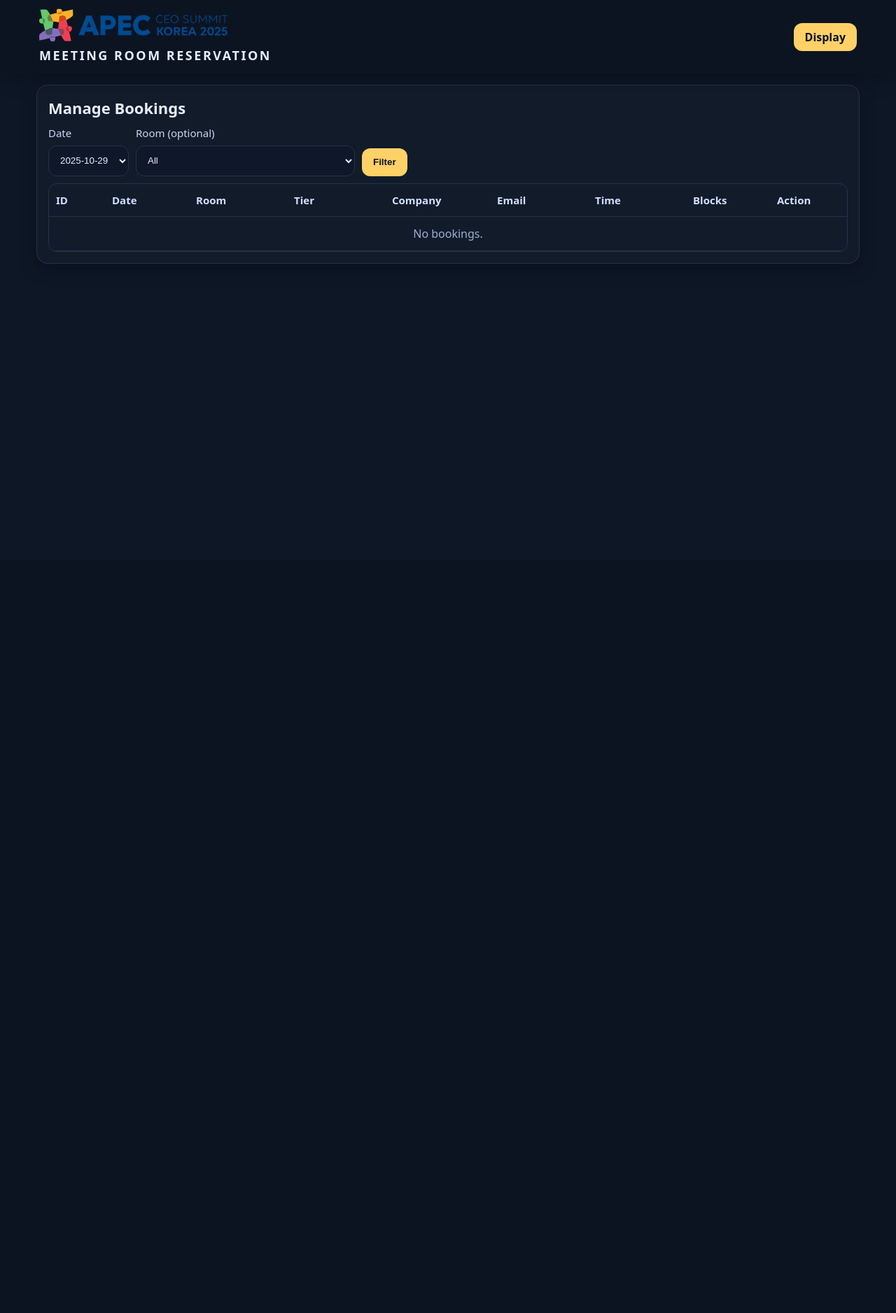
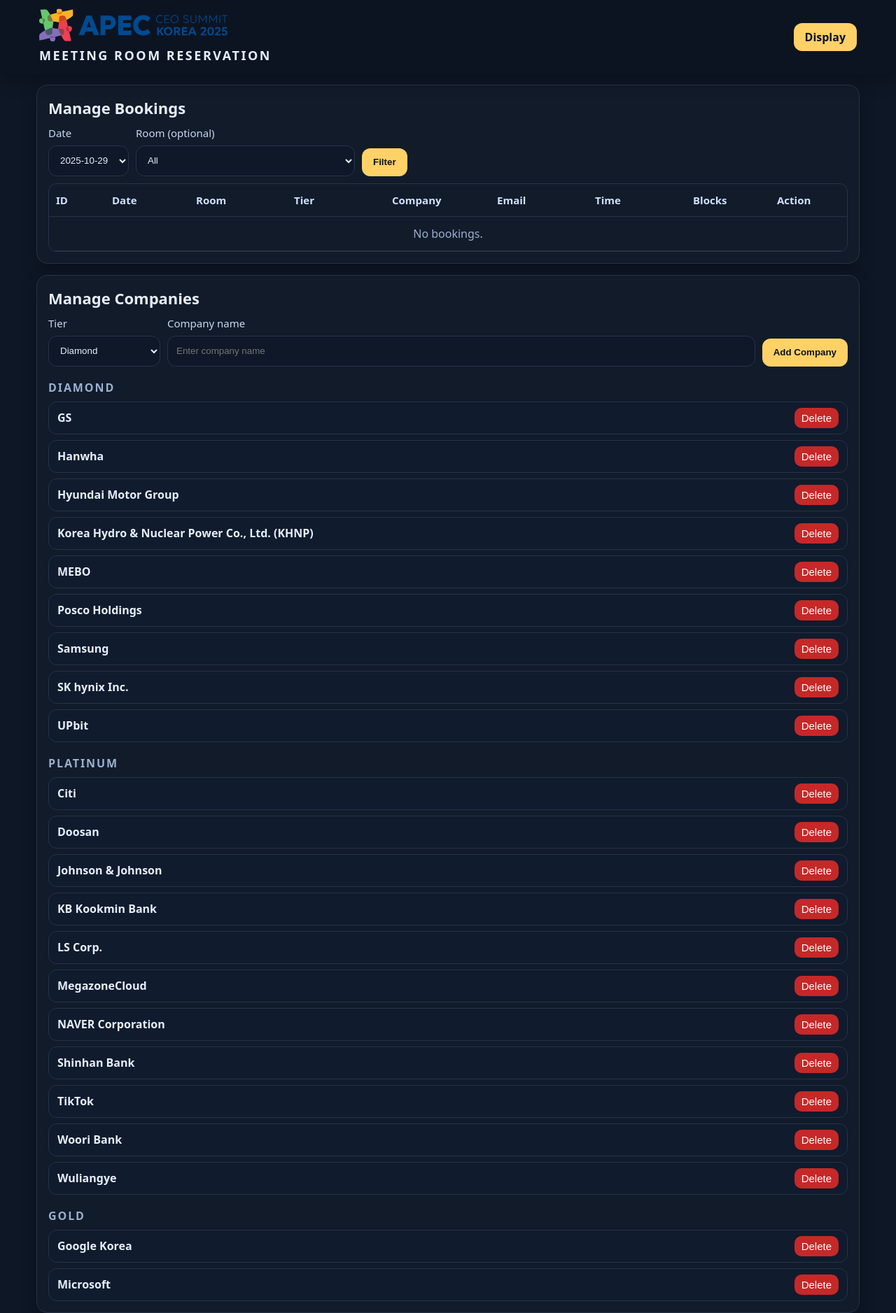
Before and after one commit to jungsuplee-hub/apec-book, a FastAPI app: page /admin in a window 1280 px wide. Shown: the whole page at 70% size. Before the commit the page ends 377 px from the top, so only its background shows below. Run offline with FastAPI, Linux system fonts and the light colour scheme; data comes from the database, SQL or seed files in the repository; data that the repository does not hold is empty; some libraries are stand-ins or nearby versions.

Commit message:
Add admin UI for managing companies

```diff
--- a/app.py
+++ b/app.py
@@ -1,7 +1,7 @@
 import os
 from datetime import datetime
 from urllib.parse import quote_plus
-from typing import List, Dict, Any
+from typing import List, Dict, Any, Tuple
 
 from fastapi import FastAPI, Request, Form, HTTPException
 from fastapi.responses import HTMLResponse, RedirectResponse, JSONResponse
@@ -10,6 +10,7 @@ from fastapi.templating import Jinja2Templates
 
 from dotenv import load_dotenv
 import MySQLdb
+from MySQLdb import IntegrityError
 from MySQLdb.cursors import DictCursor
 
 load_dotenv()
@@ -39,6 +40,8 @@ ROOM_TIER_LABELS = {
 
 TIER_ORDER = list(ROOM_TIER_LABELS)
 TIER_INDEX = {tier: idx for idx, tier in enumerate(TIER_ORDER)}
+
+COMPANY_MANAGED_TIERS = [tier for tier in TIER_ORDER if tier != "General"]
 
 OTHER_ROOM_CODE = "NM1"
 
@@ -330,6 +333,44 @@ def fetch_companies(tier=None):
     finally:
         conn.close()
 
+
+def insert_company(name: str, tier: str) -> None:
+    conn = get_db()
+    try:
+        cur = conn.cursor()
+        cur.execute(
+            "INSERT INTO companies (name, tier) VALUES (%s, %s)",
+            (name, tier),
+        )
+        conn.commit()
+    finally:
+        conn.close()
+
+
+def remove_company(company_id: int) -> Tuple[bool, str]:
+    """Delete a company if it has no bookings. Returns (ok, message)."""
+
+    conn = get_db()
+    try:
+        cur = conn.cursor()
+        cur.execute("SELECT name FROM companies WHERE id=%s", (company_id,))
+        row = cur.fetchone()
+        if not row:
+            return False, "Company not found"
+
+        company_name = row[0]
+        cur.execute("SELECT COUNT(*) FROM bookings WHERE company=%s", (company_name,))
+        count = int(cur.fetchone()[0] or 0)
+        if count:
+            conn.rollback()
+            return False, f"Cannot delete '{company_name}': {count} booking(s) exist."
+
+        cur.execute("DELETE FROM companies WHERE id=%s", (company_id,))
+        conn.commit()
+        return True, f"Deleted '{company_name}'"
+    finally:
+        conn.close()
+
 def get_company_tier(name):
     conn = get_db()
     try:
@@ -460,14 +501,37 @@ def room_detail(request: Request, room_code: str):
 
 
 @app.get("/admin", response_class=HTMLResponse)
-def admin_page(request: Request, date: str | None = None, room: str | None = None):
+def admin_page(
+    request: Request,
+    date: str | None = None,
+    room: str | None = None,
+    company_msg: str | None = None,
+    company_error: str | None = None,
+):
     date_val = date or EVENT_DATES[0]
     all_items = fetch_bookings(date_val)
     if room:
         all_items = [x for x in all_items if x["room_code"] == room]
+
+    companies = fetch_companies()
+    company_groups: Dict[str, List[Dict[str, Any]]] = {tier: [] for tier in COMPANY_MANAGED_TIERS}
+    for item in companies:
+        tier = item["tier"]
+        company_groups.setdefault(tier, []).append(item)
     return templates.TemplateResponse(
         "admin.html",
-        dict(request=request, date=date_val, room=room, items=all_items, event_dates=EVENT_DATES, room_label=ROOM_LABEL),
+        dict(
+            request=request,
+            date=date_val,
+            room=room,
+            items=all_items,
+            event_dates=EVENT_DATES,
+            room_label=ROOM_LABEL,
+            company_groups=company_groups,
+            company_tiers=COMPANY_MANAGED_TIERS,
+            company_msg=company_msg,
+            company_error=company_error,
+        ),
     )
 
 # ------------------------ actions / APIs ------------------------
@@ -587,6 +651,39 @@ def admin_delete(booking_id: int = Form(...), date: str | None = Form(None), roo
     return RedirectResponse(url=f"/admin{qs}", status_code=303)
 
 
+@app.post("/admin/companies/add")
+def admin_company_add(tier: str = Form(...), name: str = Form(...)):
+    tier = (tier or "").strip()
+    name = (name or "").strip()
+
+    params: List[tuple[str, str]] = []
+
+    if tier not in COMPANY_MANAGED_TIERS:
+        params.append(("company_error", "Invalid tier selected"))
+    elif not name:
+        params.append(("company_error", "Company name is required"))
+    else:
+        try:
+            insert_company(name, tier)
+        except IntegrityError:
+            params.append(("company_error", f"'{name}' already exists"))
+        else:
+            params.append(("company_msg", f"Added '{name}' to {tier}"))
+
+    qs = ""
+    if params:
+        qs = "?" + "&".join(f"{key}={quote_plus(value)}" for key, value in params)
+    return RedirectResponse(url=f"/admin{qs}", status_code=303)
+
+
+@app.post("/admin/companies/delete")
+def admin_company_delete(company_id: int = Form(...)):
+    ok, message = remove_company(company_id)
+    key = "company_msg" if ok else "company_error"
+    qs = f"?{key}={quote_plus(message)}" if message else ""
+    return RedirectResponse(url=f"/admin{qs}", status_code=303)
+
+
 if __name__ == "__main__":
     import uvicorn
 
--- a/templates/admin.html
+++ b/templates/admin.html
@@ -12,8 +12,18 @@
     .table-scroll{overflow:auto;max-height:70vh;border:1px solid var(--line);border-radius:12px}
     .danger{background:#c62828;color:#fff;border:none;padding:8px 12px;border-radius:10px;cursor:pointer}
     .danger:hover{filter:brightness(0.95)}
+    .danger.small{padding:6px 10px;font-size:var(--fs-sm)}
     .muted{color:var(--muted)}
     .pill{background:#2b2b2b;border:1px solid var(--line);padding:2px 8px;border-radius:999px}
+    .alert{padding:10px 12px;border-radius:12px;margin-bottom:12px;font-size:var(--fs-sm)}
+    .alert.success{background:#123424;color:#7af9c3;border:1px solid rgba(18,209,142,0.35)}
+    .alert.error{background:#341212;color:#ffb4b4;border:1px solid rgba(255,93,93,0.35)}
+    .company-tier{margin-top:18px}
+    .company-tier h3{margin:0 0 8px;font-size:var(--fs-md);text-transform:uppercase;letter-spacing:0.12em;color:#9ab0d0}
+    .company-list{list-style:none;margin:0;padding:0;display:flex;flex-direction:column;gap:8px}
+    .company-item{display:flex;justify-content:space-between;align-items:center;padding:8px 12px;border:1px solid var(--line);border-radius:12px;background:#101b2d}
+    .company-name{font-weight:600}
+    .company-actions{display:flex;gap:8px}
   </style>
 </head>
 <body>
@@ -101,6 +111,55 @@
       </table>
     </div>
   </section>
+
+  <section class="card">
+    <h2 class="title">Manage Companies</h2>
+
+    {% if company_error %}
+      <div class="alert error">{{ company_error }}</div>
+    {% elif company_msg %}
+      <div class="alert success">{{ company_msg }}</div>
+    {% endif %}
+
+    <form class="toolbar" method="post" action="/admin/companies/add">
+      <label class="field" style="min-width:160px">
+        <span>Tier</span>
+        <select name="tier" required>
+          {% for tier in company_tiers %}
+            <option value="{{ tier }}">{{ tier }}</option>
+          {% endfor %}
+        </select>
+      </label>
+      <label class="field" style="flex:1">
+        <span>Company name</span>
+        <input type="text" name="name" placeholder="Enter company name" required />
+      </label>
+      <button type="submit" class="button" style="align-self:flex-end">Add Company</button>
+    </form>
+
+    {% for tier, companies in company_groups.items() %}
+      <div class="company-tier">
+        <h3>{{ tier }}</h3>
+        {% if companies %}
+        <ul class="company-list">
+          {% for company in companies %}
+          <li class="company-item">
+            <span class="company-name">{{ company.name }}</span>
+            <div class="company-actions">
+              <form method="post" action="/admin/companies/delete" onsubmit="return confirm('Delete {{ company.name }}?');">
+                <input type="hidden" name="company_id" value="{{ company.id }}" />
+                <button type="submit" class="danger small">Delete</button>
+              </form>
+            </div>
+          </li>
+          {% endfor %}
+        </ul>
+        {% else %}
+          <p class="muted">No companies registered.</p>
+        {% endif %}
+      </div>
+    {% endfor %}
+  </section>
 </main>
 </body>
 </html>
```
